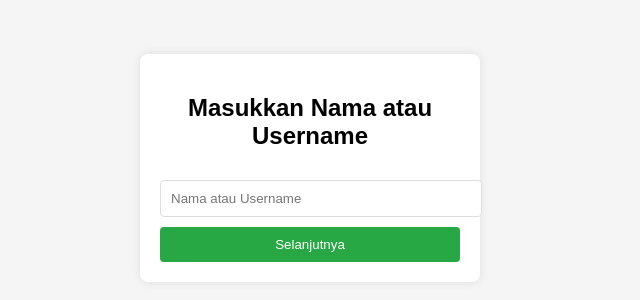
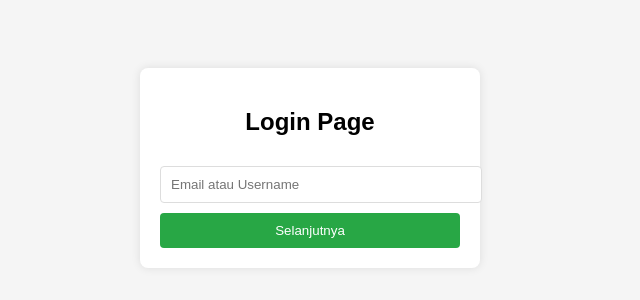
Before and after one commit to hylann28/Username-Login, a plain HTML site: page index.html in a window 1280 px wide. Shown: the part 232-532 px from the top of the page, without its empty margins (330-970 px from the left). Drawn offline with Linux system fonts and the light colour scheme.

Commit message:
Update index.html

```diff
--- a/index.html
+++ b/index.html
@@ -7,10 +7,11 @@
   <link rel="stylesheet" href="style.css">
 </head>
 <body>
+  <div class="container">
     <div class="login-container">
       <div class="popup" id="popupUsername">
-      <h2>Masukkan Nama atau Username</h2>
-      <input type="text" id="username" placeholder="Nama atau Username" required>
+        <h2>Login Page</h2>
+        <input type="text" id="username" placeholder="Email atau Username" required>
         <button onclick="nextStep()">Selanjutnya</button>
       </div>
 
@@ -20,6 +21,7 @@
         <button onclick="submitLogin()">Login</button>
       </div>
     </div>
+  </div>
 
   <script src="script.js"></script>
 </body>
```
Lines whose indentation alone changed are shown as unchanged.
